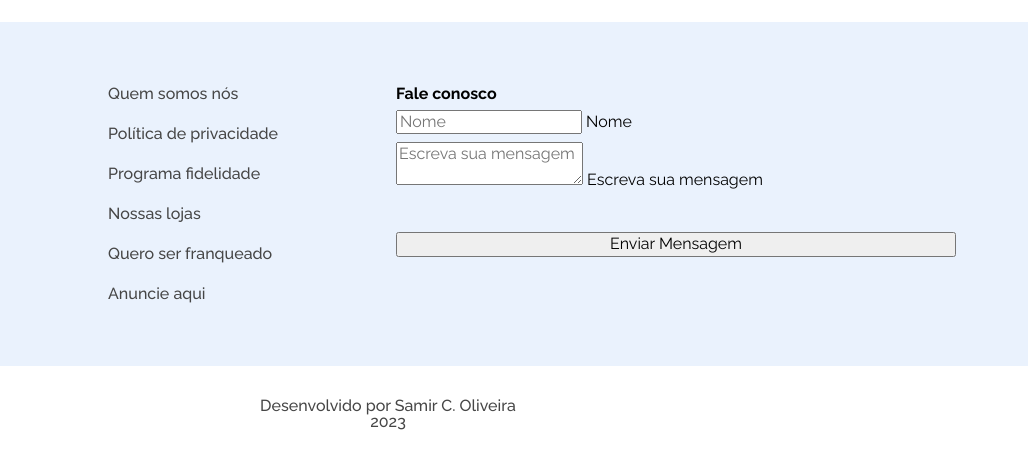
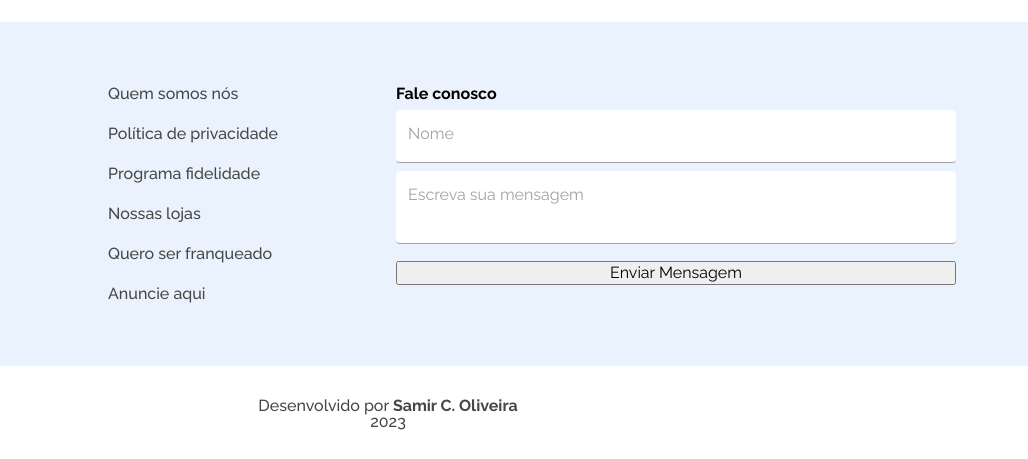
Before and after one commit to DevSamirColiveira/ecommerceAluraGeek, a plain HTML site: page index.html in a window 1280 px wide. Shown: the part 1606-2065 px from the top of the page, 252-1280 px from the left. Drawn offline with Linux system fonts and the light colour scheme.

Commit message:
ropade estilo

```diff
--- a/assets/css/base.css
+++ b/assets/css/base.css
@@ -43,6 +43,7 @@
   --cor-do-texto-l:        #2A7AE4;
 
 	/* Font */
+  --cor-do-erro:           #d42222;
 	--cor-do-titulo:         #2C2C2C;
 	--cor-do-texto:          #464646;
   --cor-do-texto-busca:    #A2A2A2;
--- a/assets/css/styles.css
+++ b/assets/css/styles.css
@@ -64,9 +64,112 @@
 .rodape__textarea{
   height: 82px
 }
+
+.rodape__formInput {
+  position: relative;
+  width: 100%
+}
+
+.rodape__formInput label {
+  position: absolute;
+  top: 16px;
+  left: 12px;
+  pointer-events: none;
+  transition: opacity,top,color,font-size,.15s;
+  color: var(--cor-do-texto-busca)
+}
+
+.rodape__formInput input {
+  padding: 28px 12px 7px;
+  border-radius: 4px;
+  border: none;
+  font-size: 16px;
+  width: 100%;
+  color: var(--cor-do-texto);
+  caret-color: var(--cor-do-texto-SCM);
+  border-bottom: 1px solid var(--cor-do-texto-busca);
+  height: 53px
+}
+
+.rodape__formInput input:focus {
+  outline: none;
+  box-shadow: none;
+  padding-bottom: .375rem;
+  border-bottom: 2px solid var(--cor-do-texto-SCM)
+}
+
+.rodape__formInput input:focus+label,.rodape__formInput input:not(:placeholder-shown)+label {
+  font-size: .75rem;
+  top: 8px
+}
+
+.rodape__formInput input:focus+label {
+  color: var(--cor-do-texto-SCM)
+}
+
+.rodape__formInput input::placeholder {
+  opacity: 0;
+  color: var(--cor-do-texto-busca)
+}
+
+.textarea__custom {
+  position: relative;
+  width: 100%
+}
+
+.textarea__custom label {
+  position: absolute;
+  top: 16px;
+  left: 12px;
+  pointer-events: none;
+  transition: opacity,top,color,font-size,.15s;
+  color: var(--cor-do-texto-busca)
+}
+
+.textarea__custom textarea {
+  padding: 28px 12px 7px;
+  border-radius: 4px;
+  border: none;
+  font-size: 16px;
+  width: 100%;
+  color: var(--cor-do-texto);
+  caret-color: var(--cor-do-Bg-PCD);
+  border-bottom: 1px solid var(--cor-do-texto-busca);
+  resize: none;
+  flex-grow: 1;
+  overflow: hidden
+}
+
+.textarea__custom textarea:focus {
+  outline: none;
+  box-shadow: none;
+  padding-bottom: .375rem;
+  border-bottom: 2px solid var(--cor-do-Bg-PCD)
+}
+
+.textarea__custom textarea:focus+label,.textarea__custom textarea:not(:placeholder-shown)+label {
+  font-size: .75rem;
+  top: 8px
+}
+
+.textarea__custom textarea:focus+label {
+  color: var(--cor-do-Bg-PCD)
+}
+
+.textarea__custom textarea::placeholder {
+  opacity: 0;
+  color: var(--cor-do-texto-busca)
+}
+
+.rodape__error {
+  height: 16px;
+  display: flex;
+  align-items: center;
+  font-size: 12px;
+  font-weight: 500;
+  color: var(--cor-do-erro)
+}
 /*
-
-.rodape__formInput
 .textarea__custom
 .botao__submit
 */
--- a/index.html
+++ b/index.html
@@ -241,7 +241,7 @@
       </div>
     </div>
     <div class="rodape__devel">
-      <span>Desenvolvido por Samir C. Oliveira</span>
+      <span>Desenvolvido por <strong>Samir C. Oliveira</strong></span>
       <span>2023</span>
     </div>
   </footer>
```
